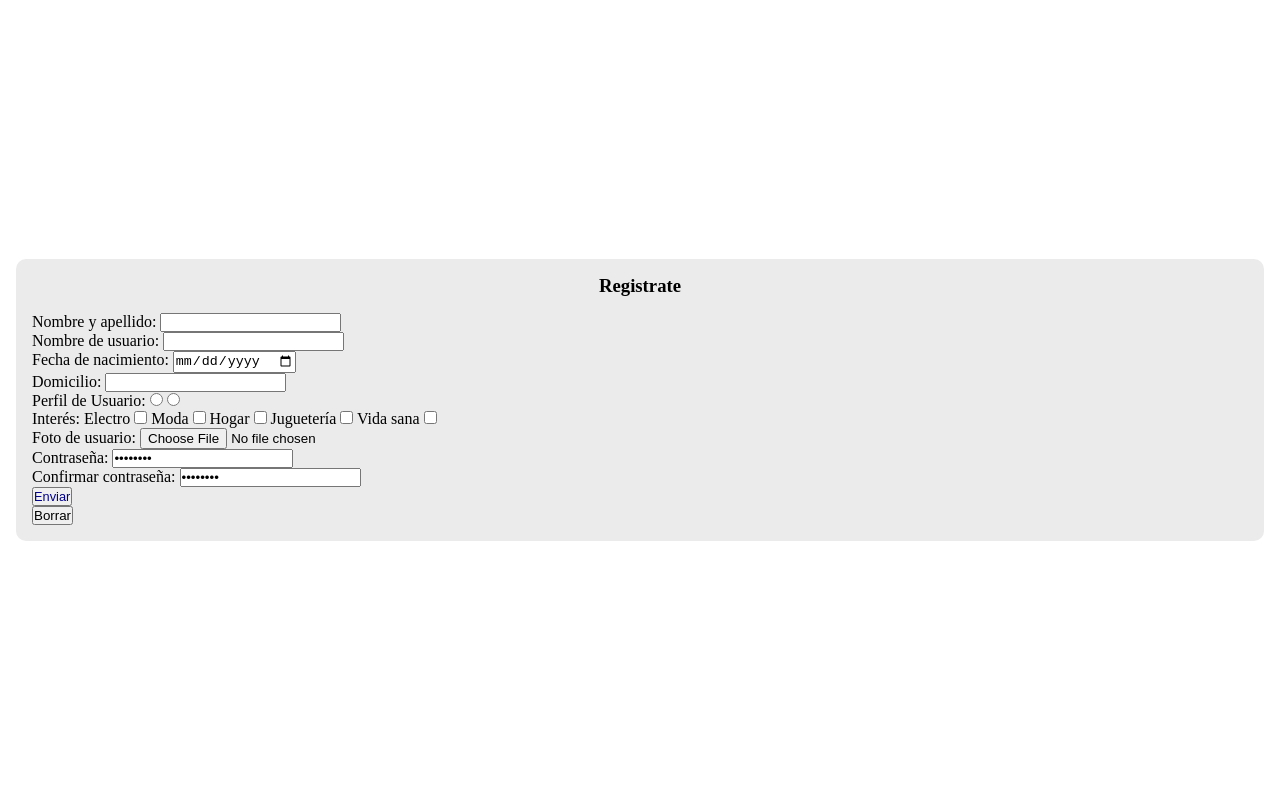
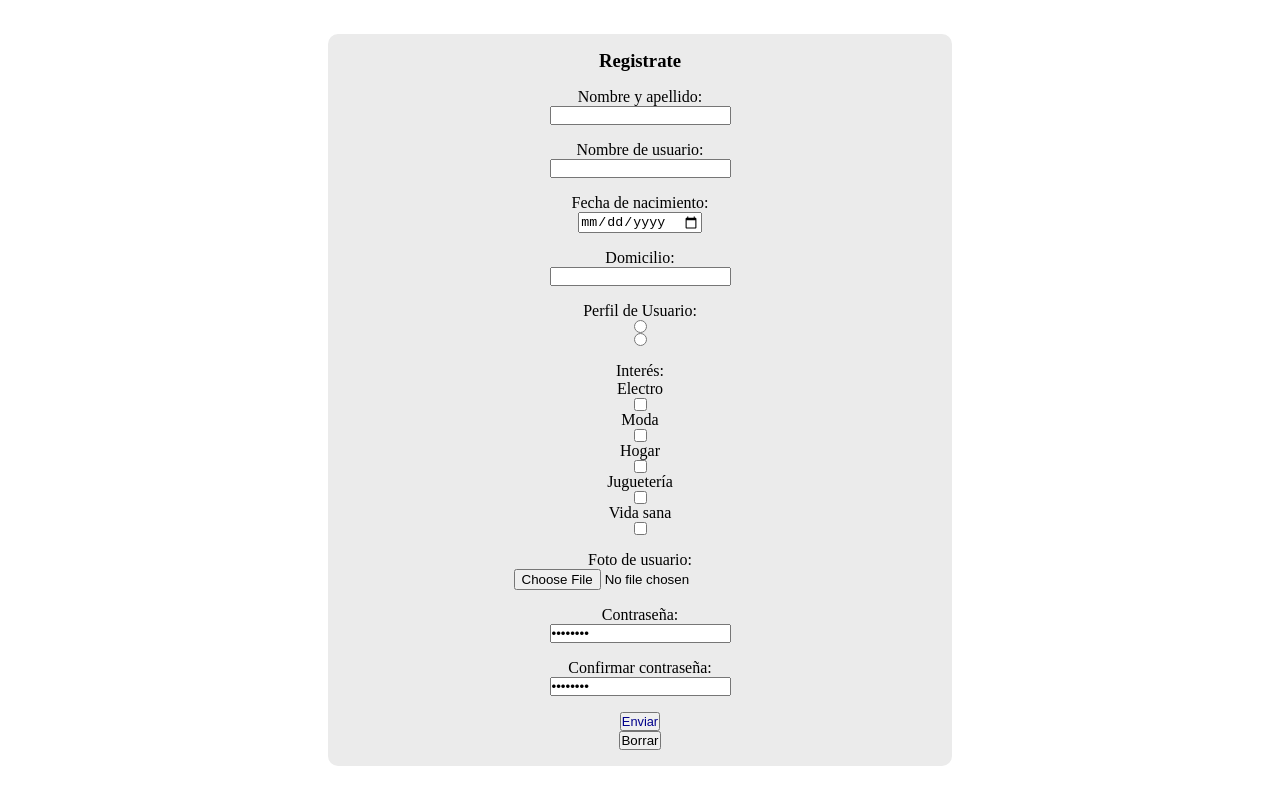
Before and after one commit to karen-calisaya/Mercado-Liebre, a website: page views/register.html in a window 1280 px wide. Drawn offline with Linux system fonts and the light colour scheme.

Commit message:
add styles register

```diff
--- a/public/css/forms.css
+++ b/public/css/forms.css
@@ -40,12 +40,19 @@ body.forms section.register-container{
     border-radius: 10px;
     padding: 1rem;
     background: var(--color-grisClaro);
-    width: 100%; /* que se agrende el formulario */
+    width: 50%; /* que se agrende el formulario */
 }
 
-body.forms f{
+body.forms form div{
     display: flex;
     flex-direction: column;
     justify-content: center;
     align-items: center;
 }
+
+body.forms form div.input-container{
+    display: flex;
+    flex-direction: column;
+    width: 100%;
+    margin-bottom: 1rem;
+}
--- a/views/register.html
+++ b/views/register.html
@@ -18,30 +18,30 @@
     <section class="register-container">
         <h3>Registrate</h3>
         <form action="">
-            <div>
+            <div class="input-container">
                 <label for="nombreyapellido">Nombre y apellido:</label>
                 <input type="text" name="nombreyapellido" id="nombreyapellido">
             </div>
-            <div>
+            <div class="input-container">
                 <label for="nombreUsuario">Nombre de usuario:</label>
                 <input type="text" name="nombreUsuario" id="nombreUsuario">
             </div>
-            <div>
+            <div class="input-container">
                 <label for="fechaNacimiento">Fecha de nacimiento:</label>
                 <input type="date" name="fechaNacimiento" id="fechaNacimiento">
             </div>
-            <div>
+            <div class="input-container">
                 <label for="domicilio">Domicilio:</label>
                 <input type="text" name="domicilio" id="domicilio">
             </div>
-            <div>
+            <div class="input-container">
                 <label for="">Perfil de Usuario:</label>
                 <label for="comprados"></label>
                     <input type="radio" name="perfilUsuario" id="comprador" value="perfilUsuario">
                 <label for="vendedor"></label>
                     <input type="radio" name="perfilUsuario" id="vendedor" value="perfilUsuario">
             </div>
-            <div>
+            <div class="input-container">
                 <label for="">Interés:</label>
                 <label for="interes">Electro</label>
                 <input type="checkbox" name="interes" id="interes" value="interes">
@@ -58,15 +58,15 @@
                 <label for="interes">Vida sana</label>
                 <input type="checkbox" name="interes" id="interes" value="interes">
             </div>
-            <div>
+            <div class="input-container">
                 <label for="fotoUsuario">Foto de usuario:</label>
                 <input type="file" form="fotoUsuario" value="fotoUsuario" id="fotoUsuario">
             </div>
-            <div>
+            <div class="input-container">
                 <label for="password">Contraseña:</label>
                 <input type="password" form="password" value="password" id="password">
             </div>
-            <div>
+            <div class="input-container">
                 <label for="password">Confirmar contraseña:</label>
                 <input type="password" form="password" value="password" id="password">
             </div>
```
